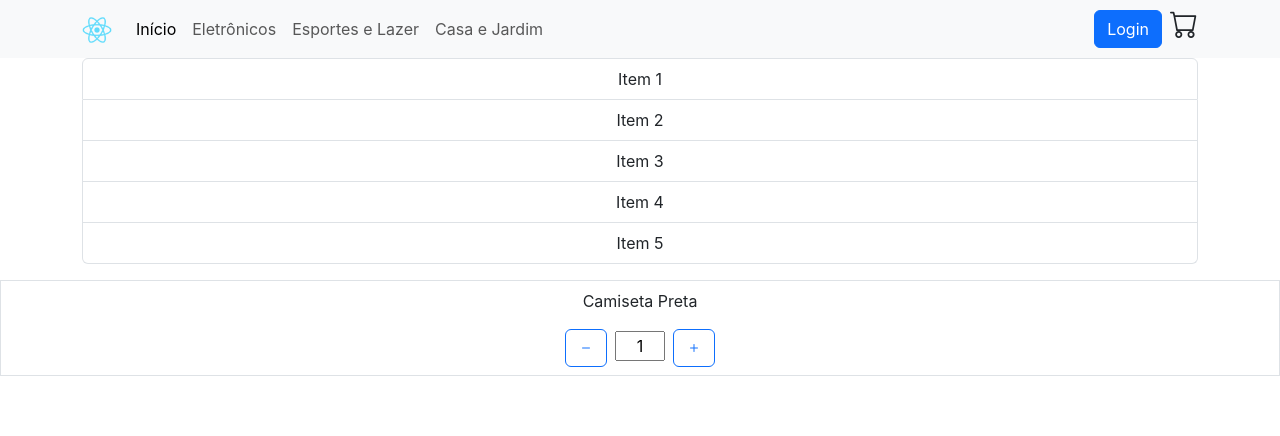
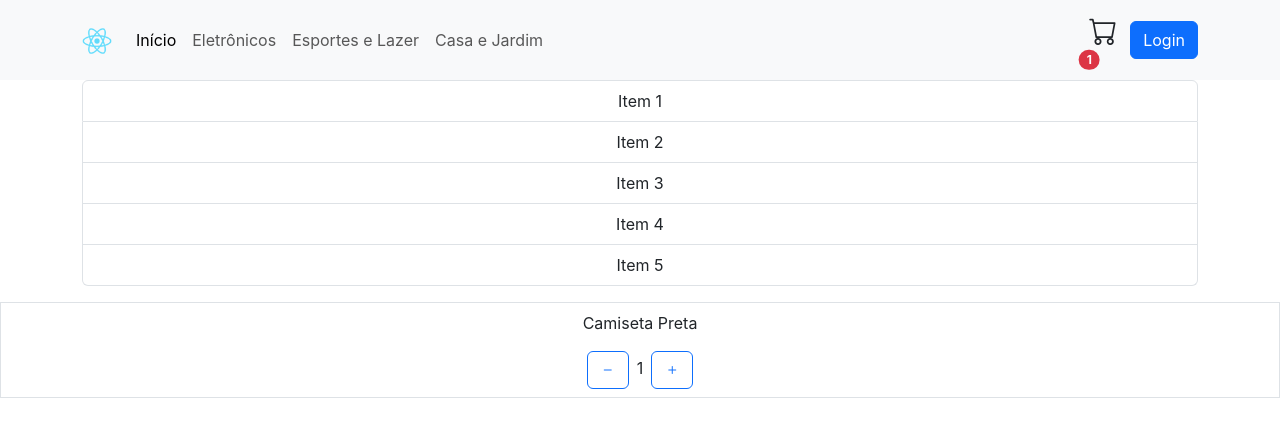
Before and after one commit to juan-silveira/muambas-silveira, a React (Create React App) app: page / in a window 1280 px wide. Shown: the top 436 px of the page. Built offline with nearby package versions, Linux system fonts and the light colour scheme.

Commit message:
feat: ItemCount with cart

```diff
--- a/src/components/CartWidget/index.jsx
+++ b/src/components/CartWidget/index.jsx
@@ -1,8 +1,16 @@
+import './style.css';
+
 const CartWidget = () => {
 
     return (
         <>
-            <i className="bi bi-cart h3 ms-2" height="25px" width="25px"></i>
+            <a href="#cart" className="btn position-relative mb-3">
+                <span className="position-absolute translate-middle badge rounded-pill bg-danger cart-number" id="cart">
+                    1
+                    <span className="visually-hidden">unread messages</span>
+                </span>
+                <i className="bi bi-cart h3"></i>
+            </a>
         </>
     )
 }
--- /dev/null
+++ b/src/components/CartWidget/style.css
@@ -0,0 +1,3 @@
+.cart-number{
+    margin-top: 52px;
+}
--- a/src/components/ItemCount/index.jsx
+++ b/src/components/ItemCount/index.jsx
@@ -7,22 +7,27 @@ const ItemCount = (props) => {
     const [count, setCount] = useState(initial);
 
     function removeItem() {
-        if(count > initial)
-        return setCount(count - 1)
+        if (count > initial) {
+            document.getElementById("cart").innerHTML = count - 1;
+            return setCount(count - 1)
+        }
     }
 
     function addItem() {
-        if(count < stock)
-        return setCount(count + 1)
+        if (count < stock) {
+            document.getElementById("cart").innerHTML = count + 1;
+            return setCount(count + 1)
+        }
     }
+
 
     return (
         <>
             <div className="form-group border mt-3 py-2">
                 <p className="text-center">Camiseta Preta</p>
-                <button className="btn btn-outline-primary btn-icon" id="remove" onClick={ removeItem }><i className="bi bi-dash"></i></button>
-                <input className="text-center mx-2" type="text" placeholder="1" value={ count } style={{maxWidth:"50px"}}/>
-                <button className="btn btn-outline-primary btn-icon" id="add" onClick={ addItem }><i className="bi bi-plus"></i></button>
+                <button className="btn btn-outline-primary btn-icon" id="remove" onClick={removeItem}><i className="bi bi-dash"></i></button>
+                <span className="mx-2" style={{ maxWidth: "50px" }}>{count}</span>
+                <button className="btn btn-outline-primary btn-icon" id="add" onClick={addItem}><i className="bi bi-plus"></i></button>
             </div>
         </>
     )
--- a/src/components/ItemListContainer/index.jsx
+++ b/src/components/ItemListContainer/index.jsx
@@ -3,12 +3,12 @@ const ItemListContainer = () => {
     return (
         <>
             <div className="container">
-                <ul class="list-group">
-                    <li class="list-group-item">Item 1</li>
-                    <li class="list-group-item">Item 2</li>
-                    <li class="list-group-item">Item 3</li>
-                    <li class="list-group-item">Item 4</li>
-                    <li class="list-group-item">Item 5</li>
+                <ul className="list-group">
+                    <li className="list-group-item">Item 1</li>
+                    <li className="list-group-item">Item 2</li>
+                    <li className="list-group-item">Item 3</li>
+                    <li className="list-group-item">Item 4</li>
+                    <li className="list-group-item">Item 5</li>
                 </ul>
             </div>
         </>
--- a/src/components/NavBar/index.jsx
+++ b/src/components/NavBar/index.jsx
@@ -27,8 +27,9 @@ const NavBar = () => {
                                 <a className="nav-link" href="#">Casa e Jardim</a>
                             </li>
                         </ul>
+                        <CartWidget />
                         <a className="btn btn-primary" href="#">Login</a>
-                        <CartWidget />
+
                     </div>
                 </div>
             </nav>
--- a/src/index.js
+++ b/src/index.js
@@ -1,6 +1,7 @@
 import React from 'react';
 import ReactDOM from 'react-dom/client';
 import 'bootstrap/dist/css/bootstrap.css';
+import 'bootstrap/dist/js/bootstrap.bundle.js';
 import './index.css';
 import App from './App';
 import reportWebVitals from './reportWebVitals';
```
